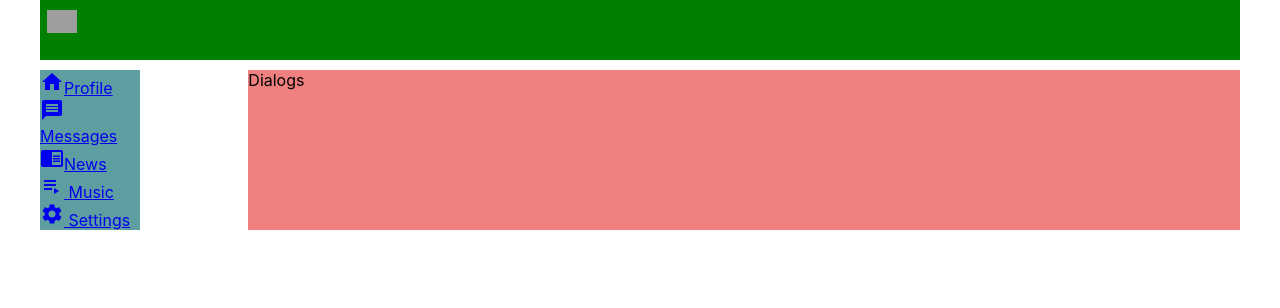
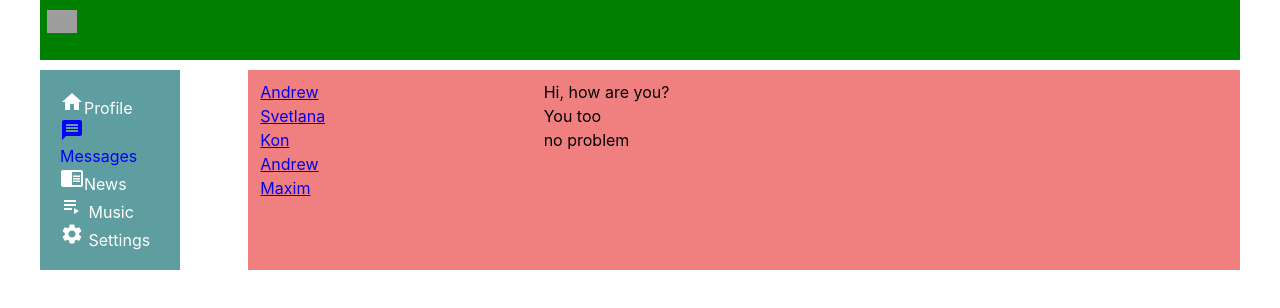
Before and after one commit to gapyoqq/Social_network, a React (Create React App) app: page /dialogs in a window 1280 px wide. Shown: the top 308 px of the page. Built offline with nearby package versions, Linux system fonts and the light colour scheme; grey boxes are pictures that could not be loaded.

Commit message:
+ components DialogItem and message

```diff
--- a/src/components/Dialogs/Dialogs.module.css
+++ b/src/components/Dialogs/Dialogs.module.css
@@ -0,0 +1,16 @@
+.dialogs {
+    display: grid;
+    grid-template-columns: 2fr 5fr ;
+}
+
+.dialogsItems {
+padding: 10px;
+}
+
+.dialog {
+    padding: 2px;
+}
+
+.messagesItems {
+    padding: 10px;
+}
--- a/src/components/Dialogs/Dialogs.tsx
+++ b/src/components/Dialogs/Dialogs.tsx
@@ -1,13 +1,41 @@
 import React from 'react'
 import classes from './Dialogs.module.css'
+import {NavLink} from "react-router-dom";
 
 
 type DialogsPropsType = {}
 
+type DialogItemPropsType = {
+    name: string
+    id: number
+}
+type MessageItemType = {
+    message: string
+}
+
+function DialogItem(props: DialogItemPropsType) {
+    return <div className={classes.dialog}>
+        <NavLink to={`/dialogs/${props.id}`}>{props.name}</NavLink>
+    </div>
+}
+function MessageItem(props:MessageItemType) {
+return <div className={classes.dialog}>{props.message}</div>
+}
 
 function Dialogs(props: DialogsPropsType) {
-    return <div>
-        Dialogs
+    return <div className={classes.dialogs}>
+        <div className={classes.dialogsItems}>
+            <DialogItem id={1} name={'Andrew'}/>
+            <DialogItem id={2} name={'Svetlana'}/>
+            <DialogItem id={3} name={'Kon'}/>
+            <DialogItem id={4} name={'Andrew'}/>
+            <DialogItem id={5} name={'Maxim'}/>
+        </div>
+        <div className={classes.messagesItems}>
+            <MessageItem message={'Hi, how are you?'}/>
+            <MessageItem message={'You too'}/>
+            <MessageItem message={'no problem'}/>
+        </div>
     </div>
 }
 
--- a/src/components/Navbar/Navbar.module.css
+++ b/src/components/Navbar/Navbar.module.css
@@ -2,12 +2,14 @@
     width: 100px;
     grid-area: n;
     background-color: cadetblue;
+    padding: 20px;
 }
 
-.item {
+.item a {
     color: white;
+    text-decoration: none;
 }
 
-.item.active {
-    color: gold;
+.item a.active {
+    color: blue;
 }
--- a/src/components/Navbar/Navbar.tsx
+++ b/src/components/Navbar/Navbar.tsx
@@ -10,19 +10,19 @@ import {NavLink} from "react-router-dom";
 function Navbar() {
     return <nav className={classes.nav}>
         <div className={classes.item}>
-            <NavLink to='/profile'><HomeIcon/>Profile</NavLink>
+            <NavLink to='/profile' activeClassName={classes.active}><HomeIcon/>Profile</NavLink>
         </div>
         <div className={`${classes.item} ${classes.active}`}>
-            <NavLink to='/dialogs'><MessageIcon/>Messages</NavLink>
+            <NavLink to='/dialogs' activeClassName={classes.active}><MessageIcon/>Messages</NavLink>
         </div>
-        <div>
-            <NavLink to='/news'><ChromeReaderModeIcon/>News</NavLink>
+        <div className={classes.item}>
+            <NavLink to='/news' activeClassName={classes.active}><ChromeReaderModeIcon/>News</NavLink>
         </div>
-        <div>
-            <NavLink to='/music'><PlaylistPlayIcon/> Music</NavLink>
+        <div className={classes.item}>
+            <NavLink to='/music' activeClassName={classes.active}><PlaylistPlayIcon/> Music</NavLink>
         </div>
-        <div>
-            <NavLink to='/settings'><SettingsIcon/> Settings</NavLink>
+        <div className={classes.item}>
+            <NavLink to='/settings' activeClassName={classes.active}><SettingsIcon/> Settings</NavLink>
         </div>
     </nav>
 }
```
